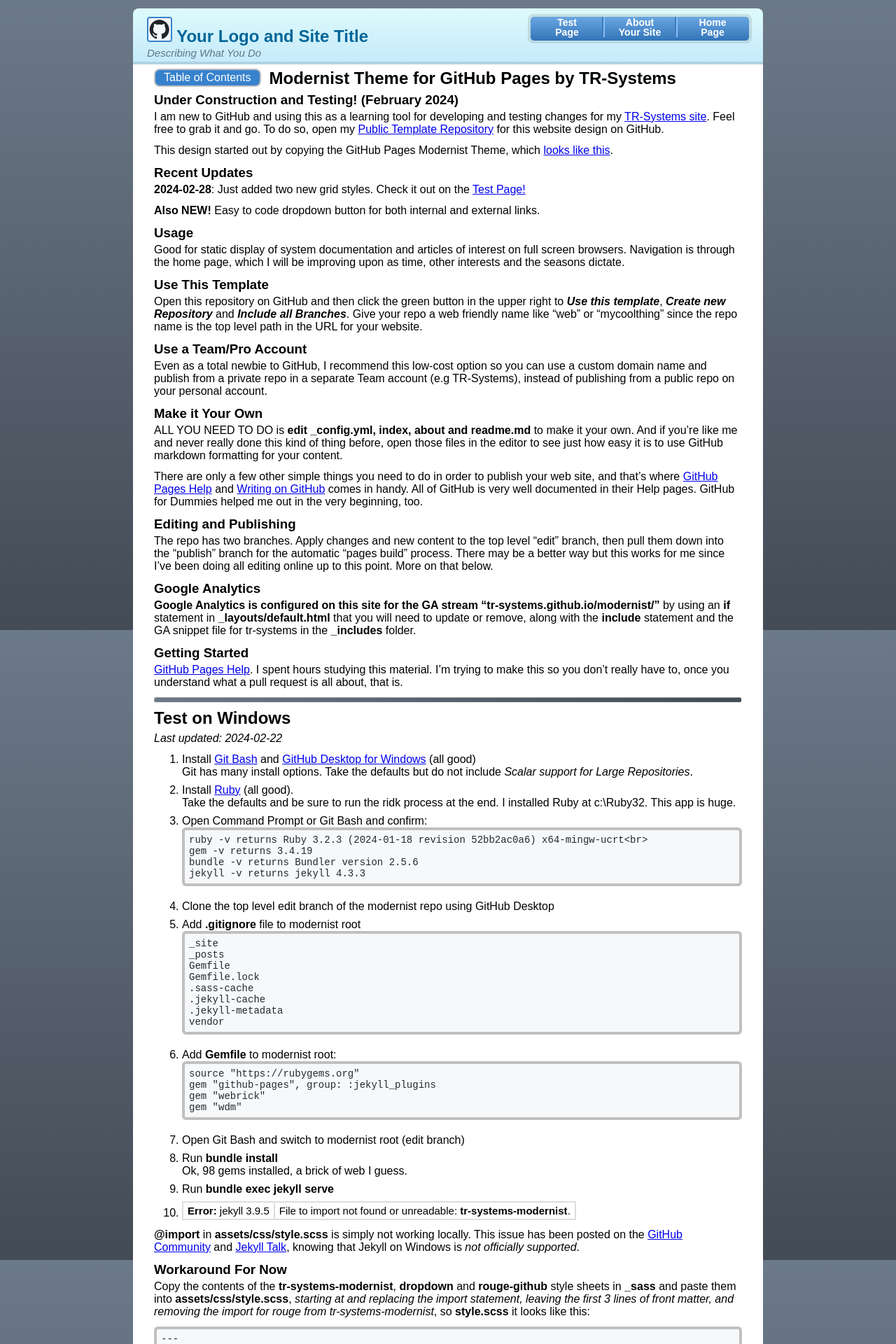
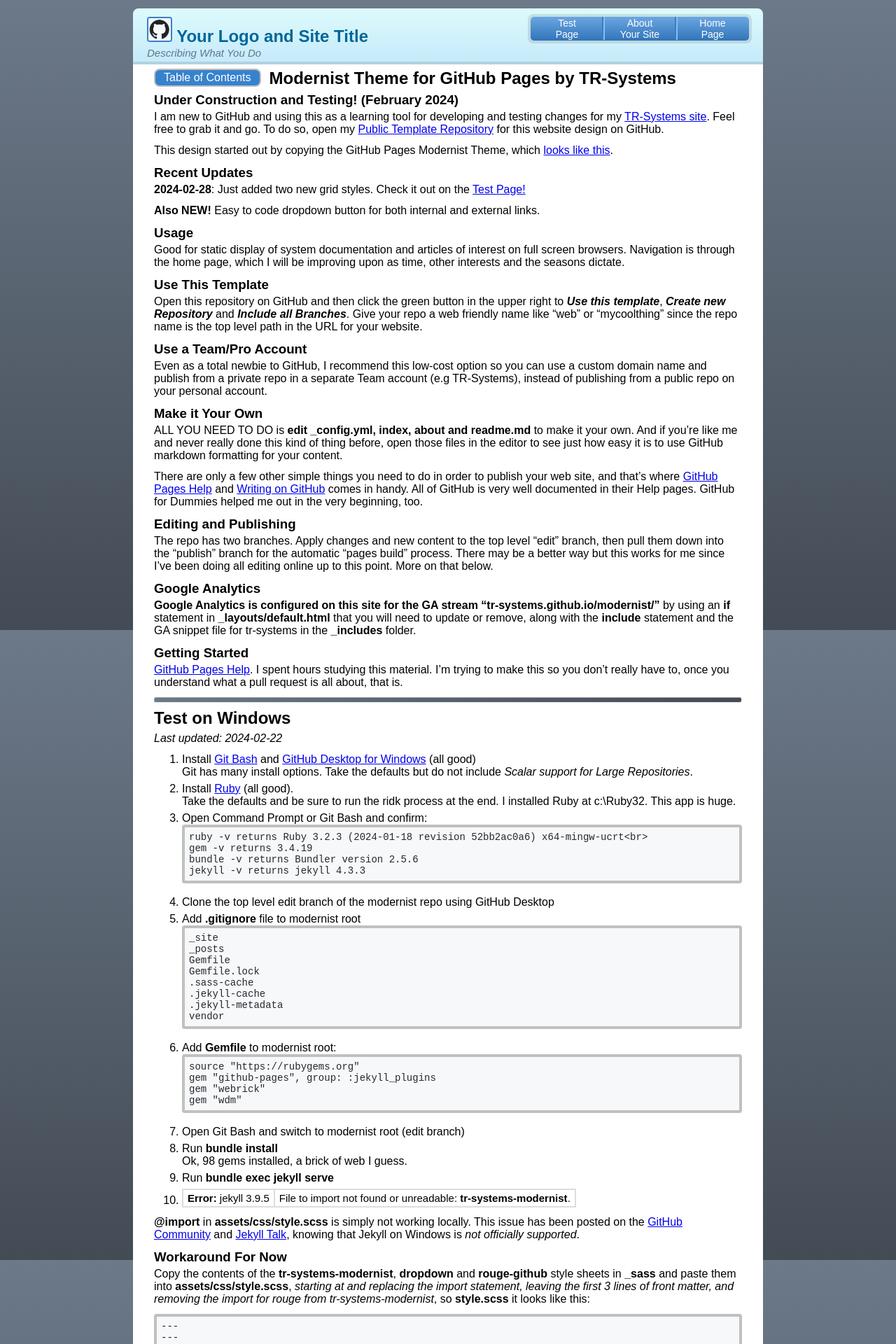
Before and after one commit to TR-Systems/modernist, a Jekyll site: the page built from index.md, in a window 1280 px wide. Shown: the top 1920 px of the page at 70% size. Built offline with Jekyll 4.4.1, drawn with Linux system fonts in a browser that asks for light colours; our own code applies the rules of GitHub Pages for plain Markdown files.

Commit message:
Header Link Style Changes

```diff
--- a/_layouts/default.html
+++ b/_layouts/default.html
@@ -33,16 +33,16 @@
         <p><em>{{ site.description | default: site.github.project_tagline }}</em></p>
         <ul>
           {% if site.hlink1_url %}
-            <li><a target="_blank" href="{{ site.hlink1_url }}"><strong>{{ site.hlink1_text }}</strong></a></li>
+            <li><a target="_blank" href="{{ site.hlink1_url }}">{{ site.hlink1_text }}</a></li>
           {% else %}
 	    {% if site.hlink1_page %}
-              <li><a href="{{ site.url }}/{{ site.hlink1_page }}"><strong>{{ site.hlink1_text }}</strong></a></li>
+              <li><a href="{{ site.url }}/{{ site.hlink1_page }}">{{ site.hlink1_text }}</a></li>
             {% endif %}
           {% endif %}
           {% if site.about_page %}
-            <li><a href="{{ site.url }}/{{ site.about_page }}"><strong>{{ site.about_text }}</strong></a></li>
+            <li><a href="{{ site.url }}/{{ site.about_page }}">{{ site.about_text }}</a></li>
           {% endif %}
-          <li><a href="{{ site.url }}"><strong>Home<br>Page</strong></a></li>
+          <li><a href="{{ site.url }}">Home<br>Page</a></li>
         </ul>
       </header>
       <section>
--- a/_sass/tr-systems-modernist.scss
+++ b/_sass/tr-systems-modernist.scss
@@ -113,17 +113,15 @@
     }
 
     a {
-      display:block;
-      line-height:1;
-      font-size:12px;
-      font-weight:400;
-      color:white;
-      text-align:center;
-      text-decoration:none;
-      padding-top:1px;
+      color: white;
+      display: block;
+      font-size: 14px;
+      text-align: center;
+      text-decoration: none;
+      padding-top: 1px;
 
       strong {
-        font-size:14px;
+        font-weight: normal;
       }
     }
   }
@@ -211,7 +209,7 @@
 }
 
 li:not(:last-child) {
-  padding-bottom: 8px;
+  padding-bottom: 6px;
 }
 
 code, pre {
@@ -222,7 +220,7 @@
 pre {
   padding:6px;
   border: 4px solid silver;
-  border-radius: 6px;
+  border-radius: 4px;
   background: aliceblue;
 }
 
```
